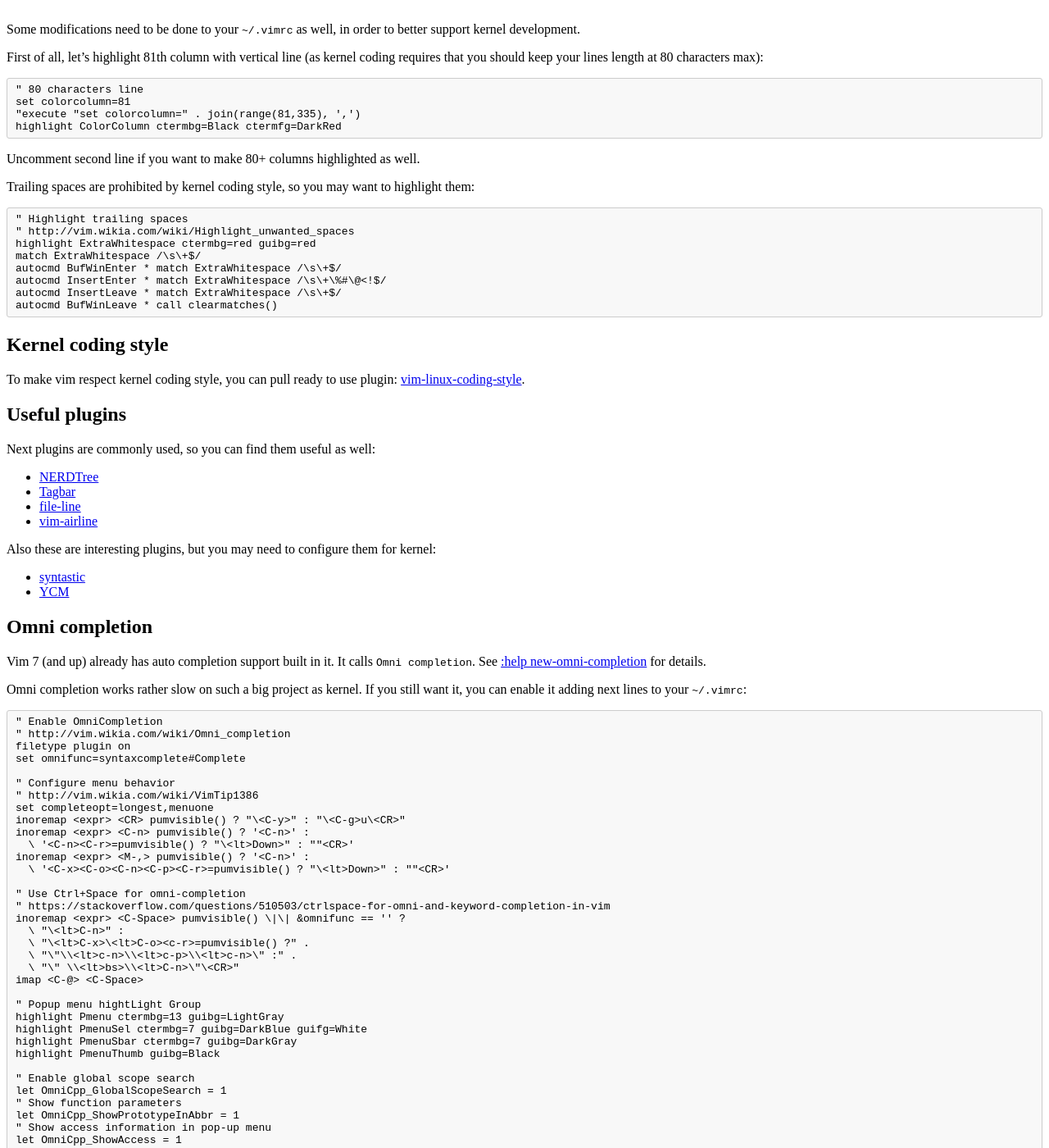
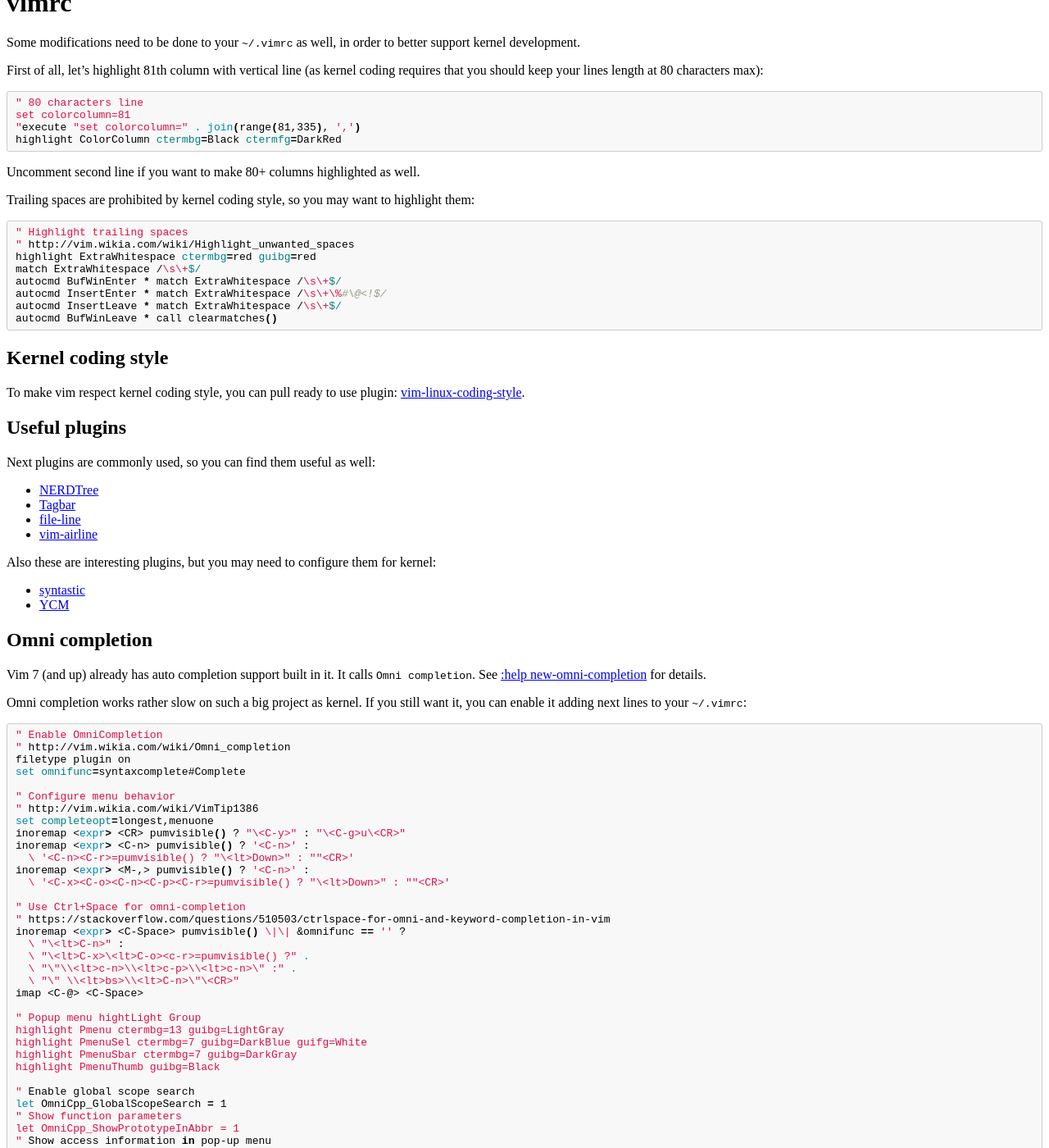
Before and after one commit to praton1729/praton_maze_blog, a Jekyll site: the page built from _posts/2020-04-11-Exploring-kernel-code-with-vim.md, in a window 1280 px wide and 1400 px high, scrolled down 4226 px. Shown: the whole window at 82% size. Built offline with Jekyll 4.4.1, drawn with Linux system fonts in a browser that asks for light colours; some of the changed text lies outside the part shown.

````diff
--- a/_posts/2020-04-11-Exploring-kernel-code-with-vim.md
+++ b/_posts/2020-04-11-Exploring-kernel-code-with-vim.md
@@ -50,9 +50,9 @@ Kernel has quite good script (`scripts/tags.sh`) for creating kernel index datab
 create index, instead of running that script directly.
 
 Example:
-
-    $ make O=. ARCH=arm SUBARCH=omap2 COMPILED_SOURCE=1 cscope tags
-
+```bash
+$ make O=. ARCH=arm SUBARCH=omap2 COMPILED_SOURCE=1 cscope tags
+```
 where
 
  - `O=.` - use absolute paths (useful if you want to load created cscope/ctags index files outside of kernel directory, e.g. for development
@@ -77,58 +77,56 @@ Insights on manual indexing were taken from [here][2].
 First you need to create `cscope.files` file which would list all files you want to index. For example, I'm using next commands to list
 files for ARM architecture (`arch/arm`), and particularly for OMAP platform (excluding rest of platforms to keep navigation easy):
 
-<!-- language: sh -->
-
-    find    $dir                                          \
-            -path "$dir/arch*"               -prune -o    \
-            -path "$dir/tmp*"                -prune -o    \
-            -path "$dir/Documentation*"      -prune -o    \
-            -path "$dir/scripts*"            -prune -o    \
-            -path "$dir/tools*"              -prune -o    \
-            -path "$dir/include/config*"     -prune -o    \
-            -path "$dir/usr/include*"        -prune -o    \
-            -type f                                       \
-            -not -name '*.mod.c'                          \
-            -name "*.[chsS]" -print > cscope.files
-    find    $dir/arch/arm                                 \
-            -path "$dir/arch/arm/mach-*"     -prune -o    \
-            -path "$dir/arch/arm/plat-*"     -prune -o    \
-            -path "$dir/arch/arm/configs"    -prune -o    \
-            -path "$dir/arch/arm/kvm"        -prune -o    \
-            -path "$dir/arch/arm/xen"        -prune -o    \
-            -type f                                       \
-            -not -name '*.mod.c'                          \
-            -name "*.[chsS]" -print >> cscope.files
-    find    $dir/arch/arm/mach-omap2/                     \
-            $dir/arch/arm/plat-omap/                      \
-            -type f                                       \
-            -not -name '*.mod.c'                          \
-            -name "*.[chsS]" -print >> cscope.files
-
+```bash
+find    $dir                                          \
+        -path "$dir/arch*"               -prune -o    \
+        -path "$dir/tmp*"                -prune -o    \
+        -path "$dir/Documentation*"      -prune -o    \
+        -path "$dir/scripts*"            -prune -o    \
+        -path "$dir/tools*"              -prune -o    \
+        -path "$dir/include/config*"     -prune -o    \
+        -path "$dir/usr/include*"        -prune -o    \
+        -type f                                       \
+        -not -name '*.mod.c'                          \
+        -name "*.[chsS]" -print > cscope.files
+find    $dir/arch/arm                                 \
+        -path "$dir/arch/arm/mach-*"     -prune -o    \
+        -path "$dir/arch/arm/plat-*"     -prune -o    \
+        -path "$dir/arch/arm/configs"    -prune -o    \
+        -path "$dir/arch/arm/kvm"        -prune -o    \
+        -path "$dir/arch/arm/xen"        -prune -o    \
+        -type f                                       \
+        -not -name '*.mod.c'                          \
+        -name "*.[chsS]" -print >> cscope.files
+find    $dir/arch/arm/mach-omap2/                     \
+        $dir/arch/arm/plat-omap/                      \
+        -type f                                       \
+        -not -name '*.mod.c'                          \
+        -name "*.[chsS]" -print >> cscope.files
+```
 For x86 architecture (`arch/x86`) you can use something like this:
 
-<!-- language: sh -->
-
-    find    $dir                                          \
-            -path "$dir/arch*"               -prune -o    \
-            -path "$dir/tmp*"                -prune -o    \
-            -path "$dir/Documentation*"      -prune -o    \
-            -path "$dir/scripts*"            -prune -o    \
-            -path "$dir/tools*"              -prune -o    \
-            -path "$dir/include/config*"     -prune -o    \
-            -path "$dir/usr/include*"        -prune -o    \
-            -type f                                       \
-            -not -name '*.mod.c'                          \
-            -name "*.[chsS]" -print > cscope.files
-    find    $dir/arch/x86                                 \
-            -path "$dir/arch/x86/configs"    -prune -o    \
-            -path "$dir/arch/x86/kvm"        -prune -o    \
-            -path "$dir/arch/x86/lguest"     -prune -o    \
-            -path "$dir/arch/x86/xen"        -prune -o    \
-            -type f                                       \
-            -not -name '*.mod.c'                          \
-            -name "*.[chsS]" -print >> cscope.files
-
+```bash
+find    $dir                                          \
+        -path "$dir/arch*"               -prune -o    \
+        -path "$dir/tmp*"                -prune -o    \
+        -path "$dir/Documentation*"      -prune -o    \
+        -path "$dir/scripts*"            -prune -o    \
+        -path "$dir/tools*"              -prune -o    \
+        -path "$dir/include/config*"     -prune -o    \
+        -path "$dir/usr/include*"        -prune -o    \
+        -type f                                       \
+        -not -name '*.mod.c'                          \
+        -name "*.[chsS]" -print > cscope.files
+find    $dir/arch/x86                                 \
+        -path "$dir/arch/x86/configs"    -prune -o    \
+        -path "$dir/arch/x86/kvm"        -prune -o    \
+        -path "$dir/arch/x86/lguest"     -prune -o    \
+        -path "$dir/arch/x86/xen"        -prune -o    \
+        -type f                                       \
+        -not -name '*.mod.c'                          \
+        -name "*.[chsS]" -print >> cscope.files
+```
 Where `dir` variable can have one of next values:
 
  - `.`: if you are gonna work only in kernel source code directory; in this case those commands should be run from root directory of kernel
@@ -139,26 +137,26 @@ Where `dir` variable can have one of next values:
 I'm using first option (`dir=.`), because I'm not developing any out-of-tree modules.
 
 Now when `cscope.files` file is ready, we need to run actual indexing:
-
-    $ cscope -b -q -k
-
+```bash
+$ cscope -b -q -k
+```
 Where `-k` parameter tells `cscope` to not index C standard library (as kernel doesn't use it).
 
 Now it's time to create `ctags` index database. To accelerate this stage, we're gonna reuse already created `cscope.files`:
-
-    $ ctags -L cscope.files
-
+```bash
+$ ctags -L cscope.files
+```
 Ok, `cscope` and `ctags` index databases are built, and you can remove `cscope.files` file, as we don't need it anymore:
-
-    $ rm -f cscope.files
-
+```bash
+$ rm -f cscope.files
+```
 Next files contain index databases (for `cscope` and `ctags`):
-
-    - cscope.in.out
-    - cscope.out
-    - cscope.po.out
-    - tags
-
+```bash
+- cscope.in.out
+- cscope.out
+- cscope.po.out
+- tags
+```
 Keep them in root of kernel sources directory.
 
 ## vim plugins ##
@@ -174,16 +172,16 @@ Install **pathogen** like it's described [here][5].
 
 Don't forget to do next stuff (as it's described at the same link):
 
->Add this to your `vimrc`:
-
->     execute pathogen#infect()
-
-> If you're brand new to Vim and lacking a `vimrc`, `vim ~/.vimrc` and paste in the following super-minimal example:
-
->     execute pathogen#infect()
->     syntax on
->     filetype plugin indent on
-
+Add this to your `vimrc`:
+```bash
+execute pathogen#infect()
+```
+If you're brand new to Vim and lacking a `vimrc`, `vim ~/.vimrc` and paste in the following super-minimal example:
+```bash
+execute pathogen#infect()
+syntax on
+filetype plugin indent on
+```
 
 ## Installing cscope maps for vim ##
 
@@ -192,19 +190,21 @@ convenient though. To accelerate things you can use shortcuts instead (so you ca
 combination and jump to function). In order to add shortcuts for cscope you need to obtain `cscope_maps.vim` file.
 
 To install it using **pathogen** you can just clone [this][6] repo to your `~/.vim/bundle`:
-
-    $ git clone https://github.com/joe-skb7/cscope-maps.git ~/.vim/bundle/cscope-maps
-
+```bash
+$ git clone https://github.com/joe-skb7/cscope-maps.git ~/.vim/bundle/cscope-maps
+```
 Now you should be able to navigate between functions and files in vim using shortcuts. Open some kernel source file, put your keyboard
 cursor on some function call, and press <kbd>Ctrl</kbd>+<kbd>\</kbd> followed by <kbd>g</kbd>. It should bring you to the function
-implementation. Or it can show you all available function implementations, then you can choose which one to use: [![cscope-struct][7]][7].
+implementation. Or it can show you all available function implementations, then you can choose which one to use:
+
+[![cscope-struct][7]][7].
 
 For the rest of key mappings see [cscope_maps.vim][8] file.
 
 You can also use commands in vim like:
-
-    :cs f g kmalloc
-
+```bash
+:cs f g kmalloc
+```
 See `:help cscope` for details.
 
 ## ctags note ##
@@ -215,8 +215,9 @@ and press <kbd>g</kbd> followed by <kbd>Ctrl</kbd>+<kbd>]</kbd>. See [this answe
 ## cscope note ##
 
 Next trick can be used to find structure **declaration** in kernel:
-
-    :cs f t struct device {
+```bash
+:cs f t struct device {
+```
 
 Note that above command relies on specific struct declaration style (used in kernel), so we know that struct declaration is always has this
 form: `struct some_stuct {`. This trick might not work in projects with another coding style.
@@ -227,12 +228,14 @@ If you are developing out-of-tree module, you will probably need to load `cscope
 be done by next commands in vim (in command mode).
 
 Load external cscope database:
-
-    :cs add /path/to/your/kernel/cscope.out
+```bash
+:cs add /path/to/your/kernel/cscope.out
+```
 
 Load external ctags database:
-
-    :set tags=/path/to/your/kernel/tags
+```bash
+:set tags=/path/to/your/kernel/tags
+```
 
 # vimrc #
 
@@ -240,25 +243,25 @@ Some modifications need to be done to your `~/.vimrc` as well, in order to bette
 
 First of all, let's highlight 81th column with vertical line (as kernel coding requires that you should keep your lines length at 80
 characters max):
-
-    " 80 characters line
-    set colorcolumn=81
-    "execute "set colorcolumn=" . join(range(81,335), ',')
-    highlight ColorColumn ctermbg=Black ctermfg=DarkRed
-
+```bash
+" 80 characters line
+set colorcolumn=81
+"execute "set colorcolumn=" . join(range(81,335), ',')
+highlight ColorColumn ctermbg=Black ctermfg=DarkRed
+```
 Uncomment second line if you want to make 80+ columns highlighted as well.
 
 Trailing spaces are prohibited by kernel coding style, so you may want to highlight them:
-
-    " Highlight trailing spaces
-    " http://vim.wikia.com/wiki/Highlight_unwanted_spaces
-    highlight ExtraWhitespace ctermbg=red guibg=red
-    match ExtraWhitespace /\s\+$/
-    autocmd BufWinEnter * match ExtraWhitespace /\s\+$/
-    autocmd InsertEnter * match ExtraWhitespace /\s\+\%#\@<!$/
-    autocmd InsertLeave * match ExtraWhitespace /\s\+$/
-    autocmd BufWinLeave * call clearmatches()
-
+```bash
+" Highlight trailing spaces
+" http://vim.wikia.com/wiki/Highlight_unwanted_spaces
+highlight ExtraWhitespace ctermbg=red guibg=red
+match ExtraWhitespace /\s\+$/
+autocmd BufWinEnter * match ExtraWhitespace /\s\+$/
+autocmd InsertEnter * match ExtraWhitespace /\s\+\%#\@<!$/
+autocmd InsertLeave * match ExtraWhitespace /\s\+$/
+autocmd BufWinLeave * call clearmatches()
+```
 
 ## Kernel coding style ##
 
@@ -284,51 +287,51 @@ Vim 7 (and up) already has auto completion support built in it. It calls `Omni c
 
 Omni completion works rather slow on such a big project as kernel. If you still want it, you can enable it adding next lines to your
 `~/.vimrc`:
+```bash
+" Enable OmniCompletion
+" http://vim.wikia.com/wiki/Omni_completion
+filetype plugin on
+set omnifunc=syntaxcomplete#Complete
 
-    " Enable OmniCompletion
-    " http://vim.wikia.com/wiki/Omni_completion
-    filetype plugin on
-    set omnifunc=syntaxcomplete#Complete
+" Configure menu behavior
+" http://vim.wikia.com/wiki/VimTip1386
+set completeopt=longest,menuone
+inoremap <expr> <CR> pumvisible() ? "\<C-y>" : "\<C-g>u\<CR>"
+inoremap <expr> <C-n> pumvisible() ? '<C-n>' :
+  \ '<C-n><C-r>=pumvisible() ? "\<lt>Down>" : ""<CR>'
+inoremap <expr> <M-,> pumvisible() ? '<C-n>' :
+  \ '<C-x><C-o><C-n><C-p><C-r>=pumvisible() ? "\<lt>Down>" : ""<CR>'
 
-    " Configure menu behavior
-    " http://vim.wikia.com/wiki/VimTip1386
-    set completeopt=longest,menuone
-    inoremap <expr> <CR> pumvisible() ? "\<C-y>" : "\<C-g>u\<CR>"
-    inoremap <expr> <C-n> pumvisible() ? '<C-n>' :
-      \ '<C-n><C-r>=pumvisible() ? "\<lt>Down>" : ""<CR>'
-    inoremap <expr> <M-,> pumvisible() ? '<C-n>' :
-      \ '<C-x><C-o><C-n><C-p><C-r>=pumvisible() ? "\<lt>Down>" : ""<CR>'
+" Use Ctrl+Space for omni-completion
+" https://stackoverflow.com/questions/510503/ctrlspace-for-omni-and-keyword-completion-in-vim
+inoremap <expr> <C-Space> pumvisible() \|\| &omnifunc == '' ?
+  \ "\<lt>C-n>" :
+  \ "\<lt>C-x>\<lt>C-o><c-r>=pumvisible() ?" .
+  \ "\"\\<lt>c-n>\\<lt>c-p>\\<lt>c-n>\" :" .
+  \ "\" \\<lt>bs>\\<lt>C-n>\"\<CR>"
+imap <C-@> <C-Space>
 
-    " Use Ctrl+Space for omni-completion
-    " https://stackoverflow.com/questions/510503/ctrlspace-for-omni-and-keyword-completion-in-vim
-    inoremap <expr> <C-Space> pumvisible() \|\| &omnifunc == '' ?
-      \ "\<lt>C-n>" :
-      \ "\<lt>C-x>\<lt>C-o><c-r>=pumvisible() ?" .
-      \ "\"\\<lt>c-n>\\<lt>c-p>\\<lt>c-n>\" :" .
-      \ "\" \\<lt>bs>\\<lt>C-n>\"\<CR>"
-    imap <C-@> <C-Space>
+" Popup menu hightLight Group
+highlight Pmenu ctermbg=13 guibg=LightGray
+highlight PmenuSel ctermbg=7 guibg=DarkBlue guifg=White
+highlight PmenuSbar ctermbg=7 guibg=DarkGray
+highlight PmenuThumb guibg=Black
 
-    " Popup menu hightLight Group
-    highlight Pmenu ctermbg=13 guibg=LightGray
-    highlight PmenuSel ctermbg=7 guibg=DarkBlue guifg=White
-    highlight PmenuSbar ctermbg=7 guibg=DarkGray
-    highlight PmenuThumb guibg=Black
-
-    " Enable global scope search
-    let OmniCpp_GlobalScopeSearch = 1
-    " Show function parameters
-    let OmniCpp_ShowPrototypeInAbbr = 1
-    " Show access information in pop-up menu
-    let OmniCpp_ShowAccess = 1
-    " Auto complete after '.'
-    let OmniCpp_MayCompleteDot = 1
-    " Auto complete after '->'
-    let OmniCpp_MayCompleteArrow = 1
-    " Auto complete after '::'
-    let OmniCpp_MayCompleteScope = 0
-    " Don't select first item in pop-up menu
-    let OmniCpp_SelectFirstItem = 0
-
+" Enable global scope search
+let OmniCpp_GlobalScopeSearch = 1
+" Show function parameters
+let OmniCpp_ShowPrototypeInAbbr = 1
+" Show access information in pop-up menu
+let OmniCpp_ShowAccess = 1
+" Auto complete after '.'
+let OmniCpp_MayCompleteDot = 1
+" Auto complete after '->'
+let OmniCpp_MayCompleteArrow = 1
+" Auto complete after '::'
+let OmniCpp_MayCompleteScope = 0
+" Don't select first item in pop-up menu
+let OmniCpp_SelectFirstItem = 0
+```
 And use <kbd>Ctrl</kbd>+<kbd>Space</kbd> for auto completion.
 
 ## Eye candy appearance ##
@@ -337,22 +340,20 @@ And use <kbd>Ctrl</kbd>+<kbd>Space</kbd> for auto completion.
 
 First of all you want to be sure that your terminal supports 256 colors. For example, it can be achieved using [urxvt-256][18] terminal. For
 `gnome-terminal` you can just add next line to your `~/.bashrc`:
-
-<!-- language: sh -->
-
-    export TERM="xterm-256color"
-
+```bash
+export TERM="xterm-256color"
+```
 Once it's done put next line to your `~/.vimrc`:
-
-    set t_Co=256
-
+```bash
+set t_Co=256
+```
 ### Color scheme ###
 
 Now download schemes you prefer to `~/.vim/colors` and select them in `~/.vimrc`:
-
-    set background=dark
-    colorscheme hybrid
-
+```bash
+set background=dark
+colorscheme hybrid
+```
 Which color scheme to use is strongly opinion based matter. I may recommend [mrkn256][19], [hybrid][20] and [solarized][21] for starters.
 
 ### Font ###
@@ -374,42 +375,41 @@ The only IDE I know to handle those issues is [Eclipse with CDT][24].
 
 You can create man pages for kernel functions using the script named kernel-doc which can be found under the scripts directory:
 
-```
+```bash
 $ ./scripts/kernel-doc -man $(find -name '*.c') | ./scripts/split-man.pl /tmp/man
-
 $ ./scripts/kernel-doc -man $(find -name '*.h') | ./scripts/split-man.pl /tmp/man
 ```
 
 Add the below line to your `~/.vimrc` and hover over any word and press Ctrl-m to view the man page:
-
-    map <C-m> :!man /tmp/man/"<cfile>".9 <CR>
-
+```bash
+map <C-m> :!man /tmp/man/"<cfile>".9 <CR>
+```
 The above has been tested on kernel version 4.19
 
 ## For older kernel versions ##
 
 You can create man pages for kernel functions using the kernel build system:
-
-    $ make mandocs
-    $ sudo make installmandocs
-
+```bash
+$ make mandocs
+$ sudo make installmandocs
+```
 The first command builds the kernel man pages, and the second installs them (usually into /usr/local/share/man/man9)
 As of kernel version 4.4, "make mandocs" will take a long time to complete (about 45 minutes on my machine).
 
 Once the kernel man pages are installed, you can access them from the command line with:
-
-    $ man <symbol>
-
+```bash
+$ man <symbol>
+```
 If the symbol is found in other places than the kernel (such as in libc or in some other man pages), you can add
 the man section number for the kernel, which is '9'.
-
-    $ man 9 <symbol>
-
+```bash
+$ man 9 <symbol>
+```
 For example:
-
-    $ man printk
-    $ man 9 abs
-
+```bash
+$ man printk
+$ man 9 abs
+```
 To see the kernel man page for a symbol under the cursor in vim, use '''Shift-K'''
 
 ### References ###
````
Also changed, not shown: _posts/2020-04-12-Emulation-and-cross-compilation-for-arm64.md (+4 -4 lines), _posts/2020-10-31-Basic_kernel_debugging.md (+5 -18 lines), _posts/2020-12-07-ION_Memory_Allocator_part_1.md (+3 -6 lines), _posts/2021-06-17-C_dev_kit.md (+14 -14 lines), _drafts/2020-04-11-Hugepage-zeroing-64-bit.md (renamed from _posts/2020-04-11-Hugepage-zeroing-64-bit.md).
